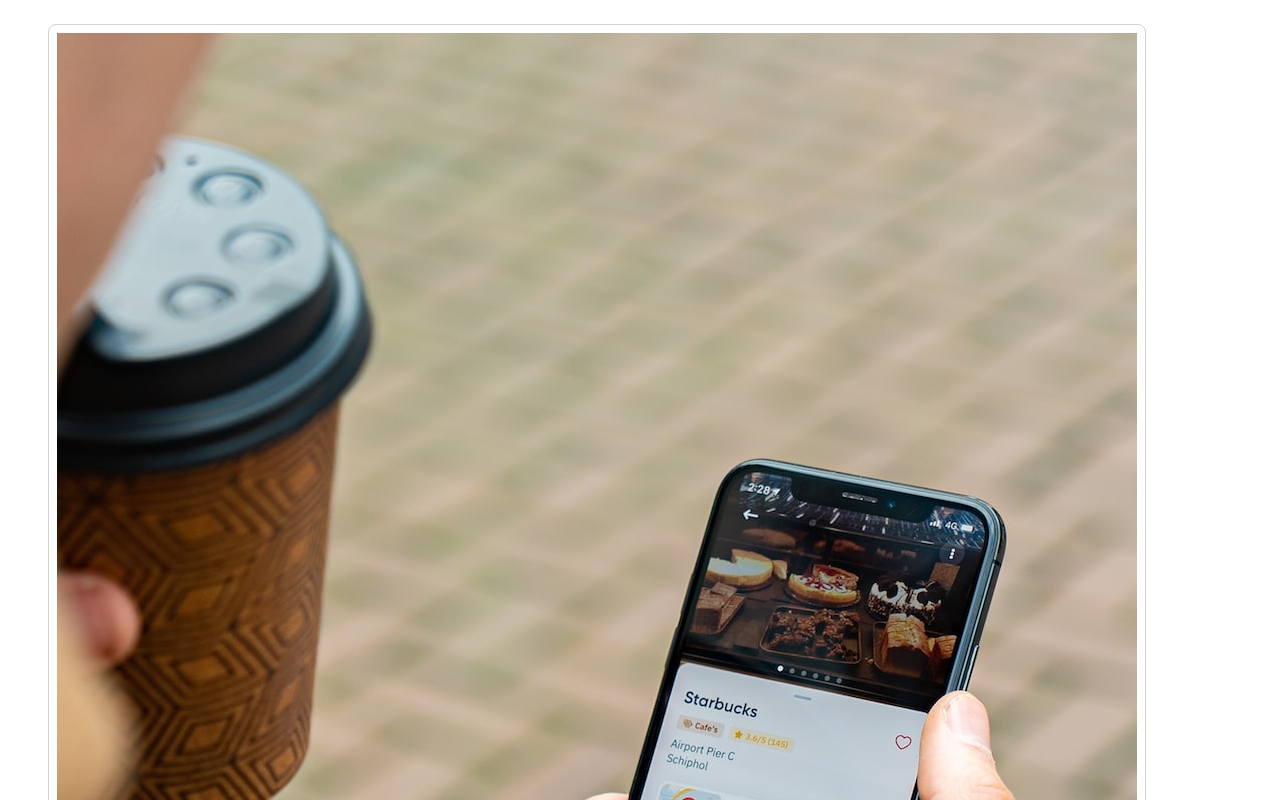
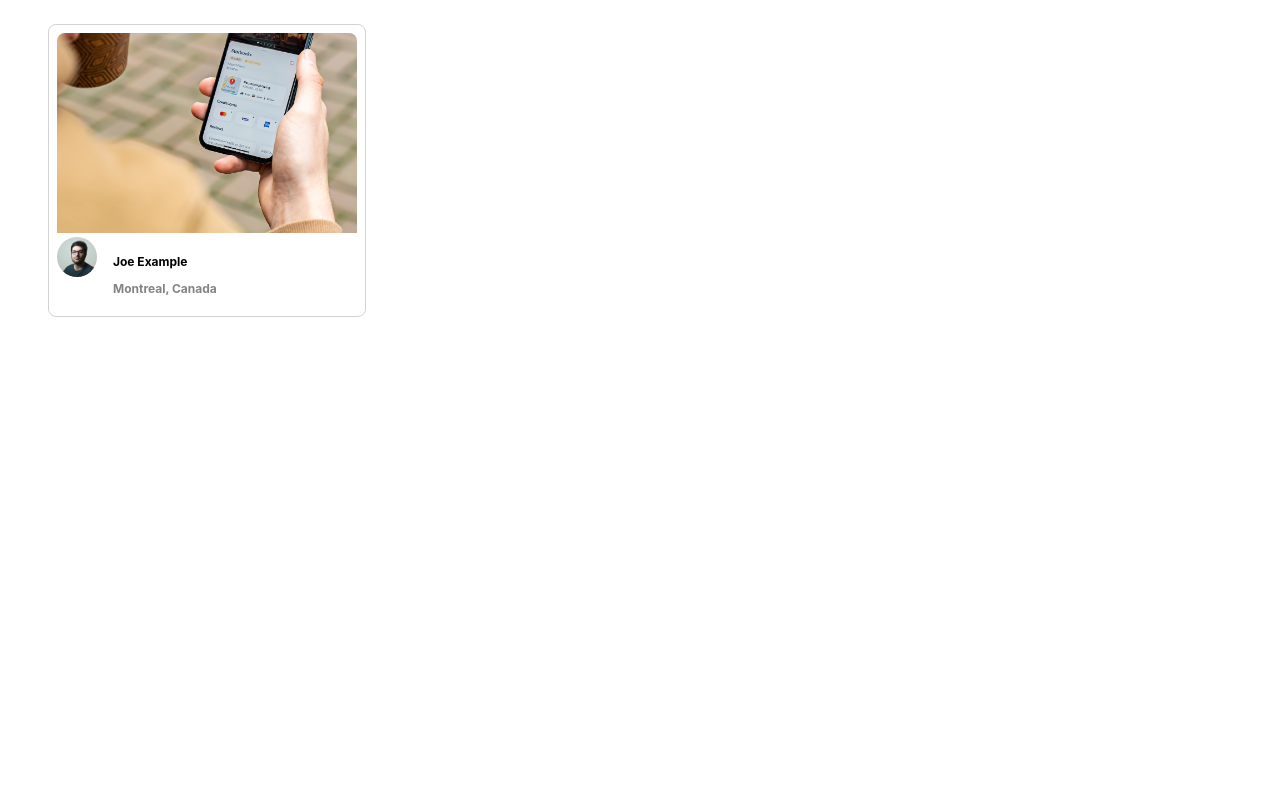
Before and after one commit to mahee045/PhotoLab, a React (Vite) app in the folder frontend/: page / in a window 1280 px wide. Shown: the top 800 px of the page. Built offline with nearby package versions, Linux system fonts and the light colour scheme; the HTML template or start-up script is replaced by a standard one.

Commit message:
fixing format BEM

```diff
--- a/frontend/src/components/PhotoListItem.jsx
+++ b/frontend/src/components/PhotoListItem.jsx
@@ -3,12 +3,16 @@ import "../styles/PhotoListItem.scss";
 
 const PhotoListItem = ({ photoId, location, imageSource, username, profile }) => {
   return (
-    <div className="photo-list__item" key={photoId}> {/* ✅ Use photoId as key */}
-      <img src={imageSource} alt={`Photo taken by ${username}`} />
+    <div className="photo-list__item" key={photoId}>
+      <img src={imageSource} alt={`Photo taken by ${username}`} className="photo-list__image"/>
       <div className="photo-list__user-details">
         <img src={profile} alt={`${username}'s profile`} className="photo-list__user-profile" />
-        <p>{username}</p>
-        <p>{location.city}, {location.country}</p>
+        <div className="photo-list__user-info">
+          <p>{username}</p>
+          <div className="photo-list__user-location">
+            <p>{location.city}, {location.country}</p>
+          </div>
+        </div>
       </div>
     </div>
   );
```
